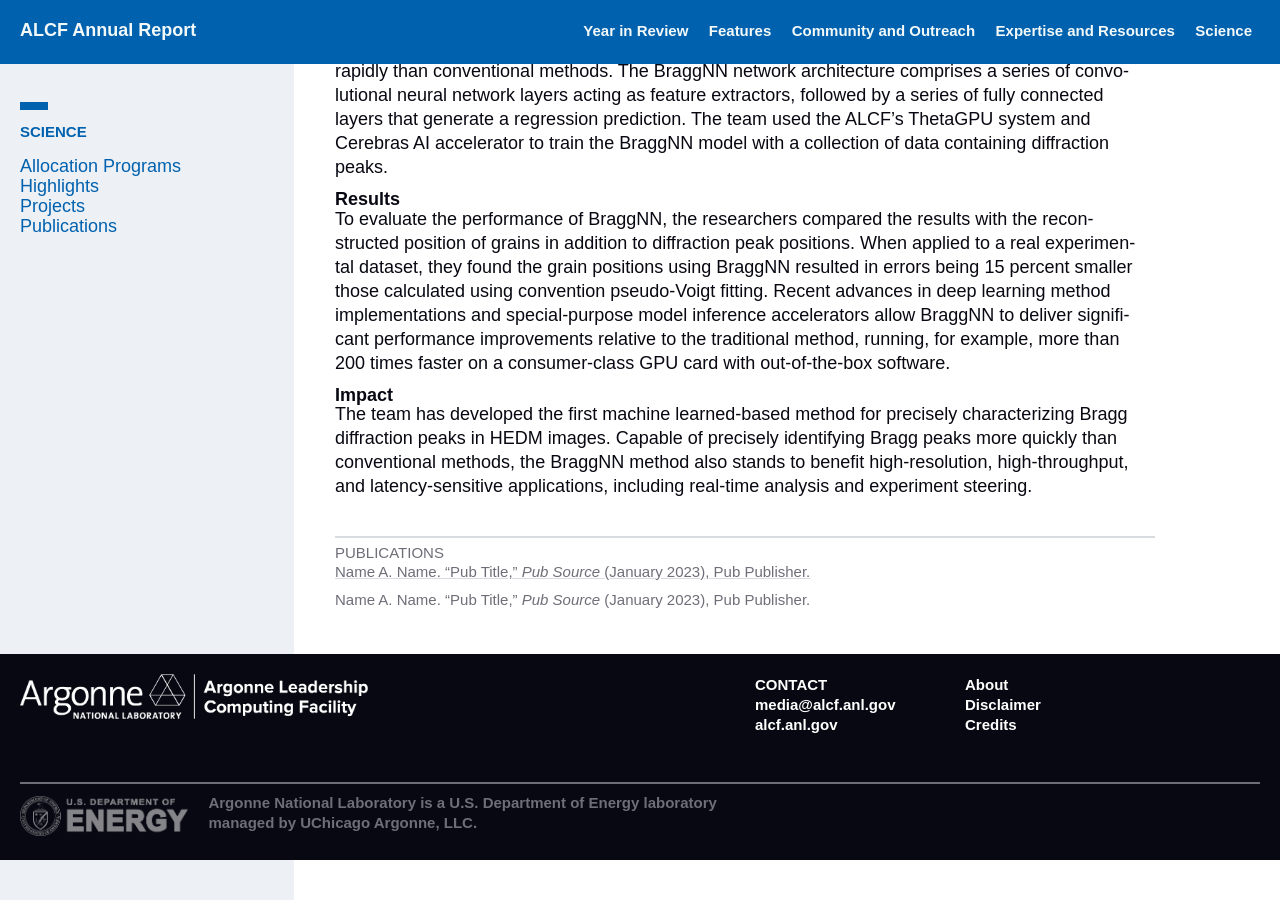
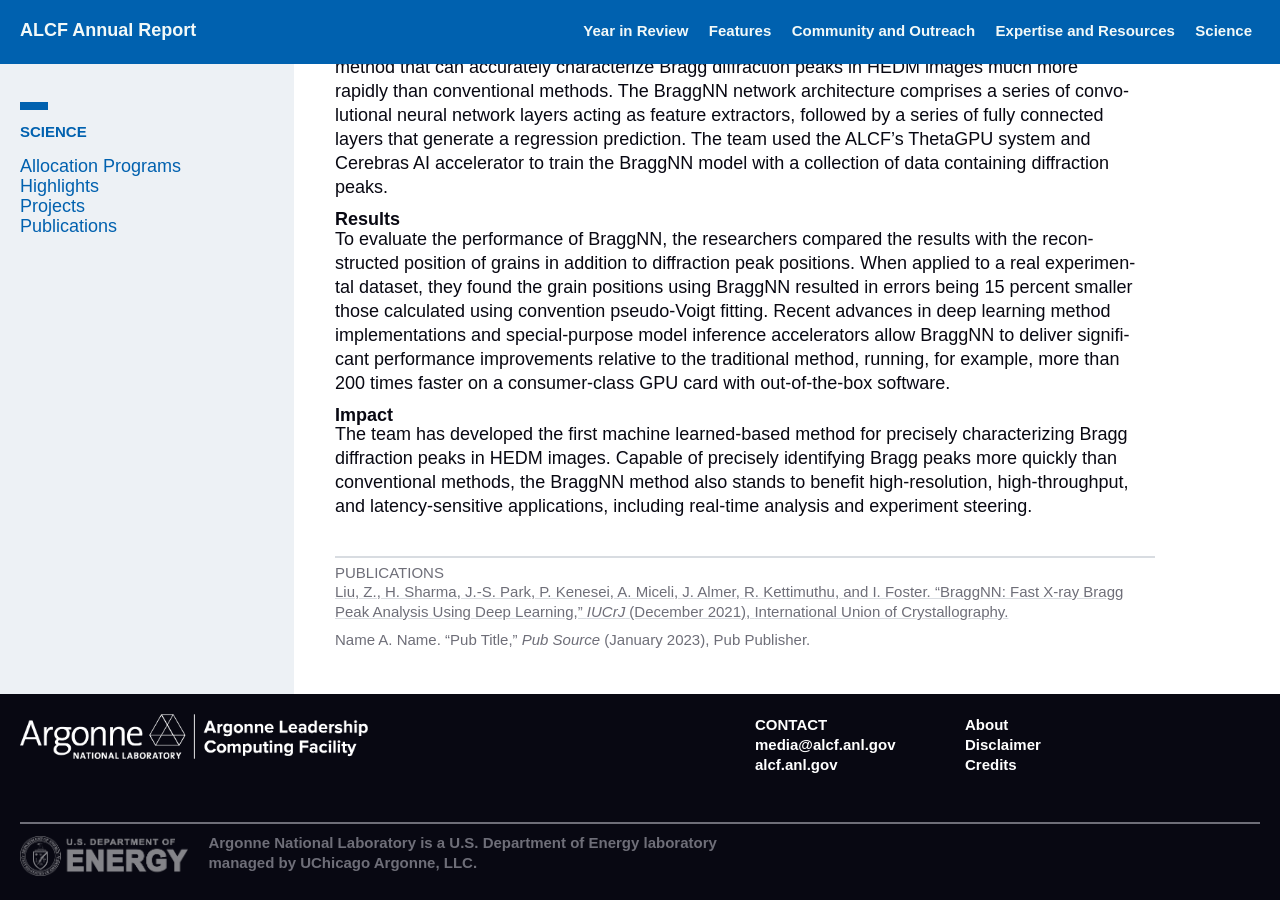
Before and after one commit to sbx-bnagle/ALCF-AR2022, a Jekyll site: the page built from _highlights/liu-braggnn.md, in a window 1280 px wide and 900 px high, scrolled down 1484 px. Built offline with Jekyll 4.4.1, drawn with Linux system fonts in a browser that asks for light colours; some web fonts are replaced; some of the changed text lies outside the part shown.

Commit message:
image, caption, credit, publication

```diff
--- a/_highlights/liu-braggnn.md
+++ b/_highlights/liu-braggnn.md
@@ -11,17 +11,17 @@
 field: 'Materials Science'
 sdl: 'd,l'
 
-image: 'fpo.jpg'
-image-caption: 'The quick brown fox jumps over the lazy dog.'
-image-credit: 'Name A. Name, Affiliation'
+image: 'liu.png'
+image-caption: 'Comparison of *BraggNN*, pseudo-Voigt FF-HEDM, and NF-HEDM. Grain positions from NF-HEDM (black squares), pseudo-Voigt FF-HEDM (red circles) and *BraggNN* FF-HEDM (blue triangles) overlaid on the NF-HEDM confidence map.'
+image-credit: 'Antonino Miceli, Argonne National Laboratory'
 
 publications:
-  - authors: 'Name A. Name'
-    title: 'Pub Title'
-    source: 'Pub Source'
-    date: 'January 2023'
-    publisher: 'Pub Publisher'
-    url: 'https://alcf.anl.gov/'
+  - authors: 'Liu, Z., H. Sharma, J.-S. Park, P. Kenesei, A. Miceli, J. Almer, R. Kettimuthu, and I. Foster'
+    title: 'BraggNN: Fast X-ray Bragg Peak Analysis Using Deep Learning'
+    source: 'IUCrJ'
+    date: 'December 2021'
+    publisher: 'International Union of Crystallography'
+    url: 'https://doi.org/10.1107/S2052252521011258'
   - authors: 'Name A. Name'
     title: 'Pub Title'
     source: 'Pub Source'
```
